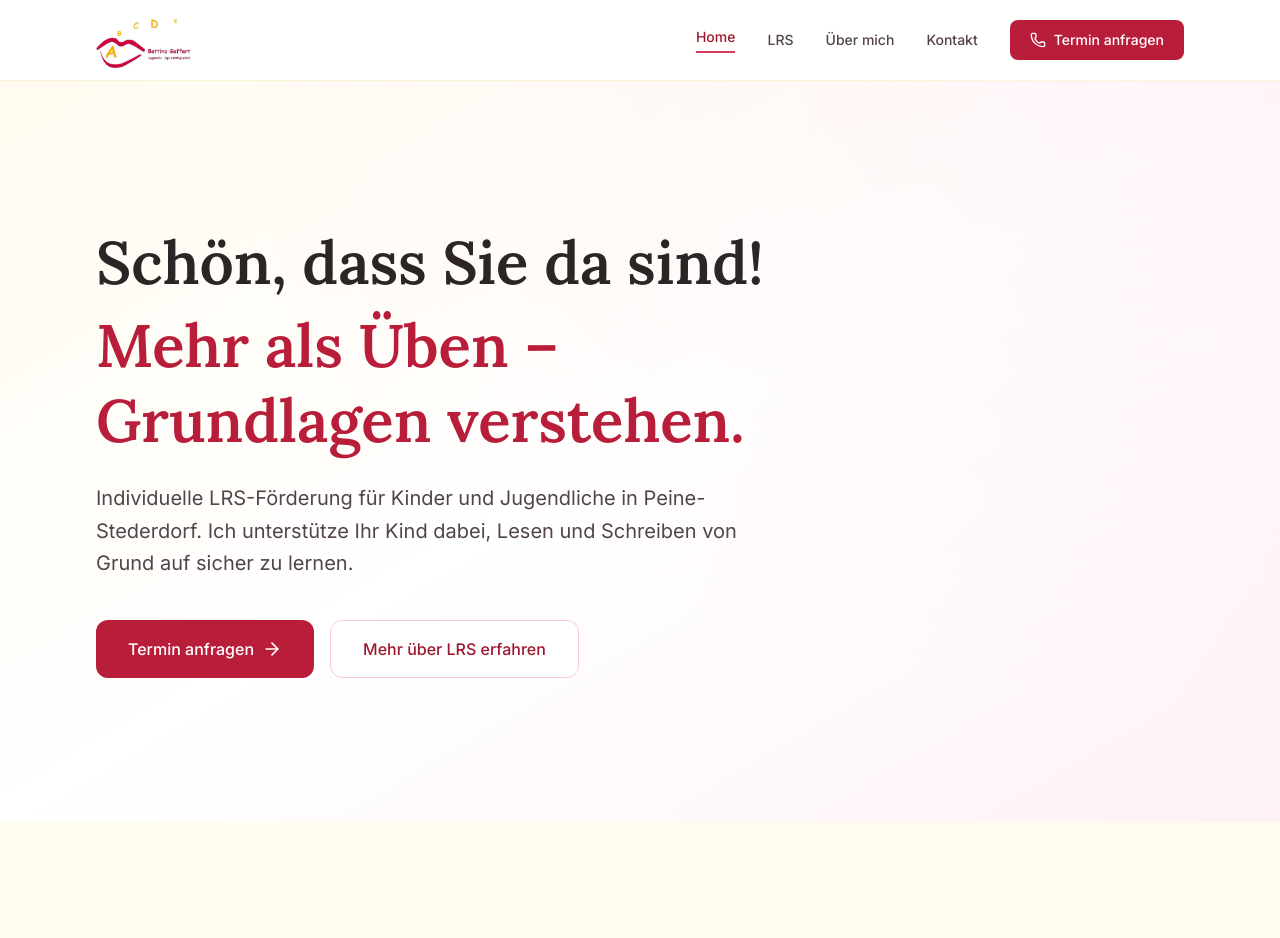
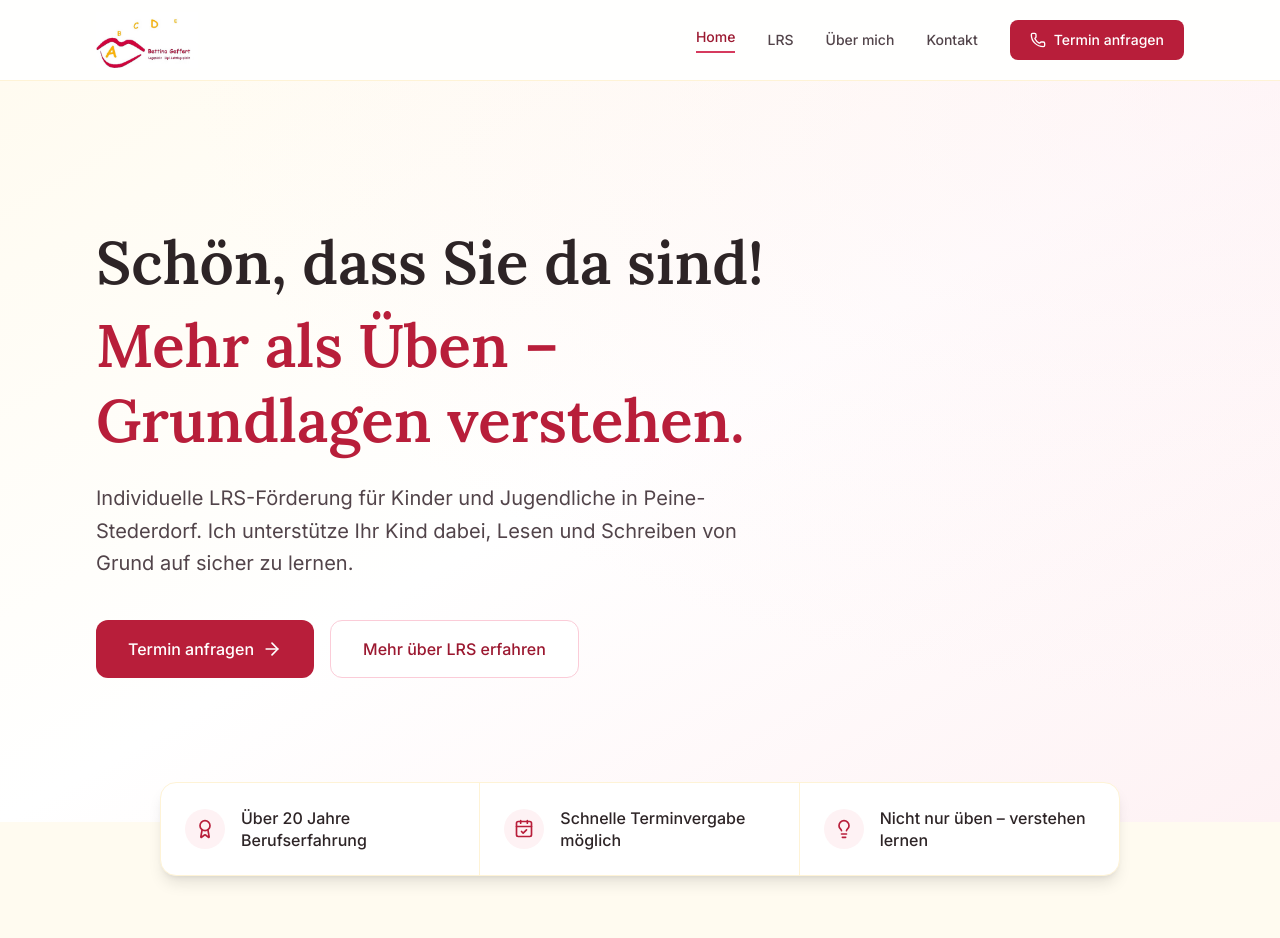
Before and after one commit to SamsiGg/Sinnfonie-Webiste, a Next.js app: page / in a window 1280 px wide. Shown: the top 938 px of the page. Built offline with nearby package versions, Linux system fonts and the light colour scheme.

Commit message:
Add trust bar with three key selling points on homepage
Three immediately visible highlights below the hero: 20+ years experience,
quick appointments, and understanding over repetition. Inspired by
competing local practice's clear value proposition layout.

Made-with: Cursor

```diff
--- a/src/app/page.tsx
+++ b/src/app/page.tsx
@@ -11,7 +11,24 @@ import {
   ShieldCheck,
   UserCheck,
   MapPin,
+  CalendarCheck,
+  Lightbulb,
 } from "lucide-react";
+
+const trustPoints = [
+  {
+    icon: Award,
+    text: "Über 20 Jahre Berufserfahrung",
+  },
+  {
+    icon: CalendarCheck,
+    text: "Schnelle Terminvergabe möglich",
+  },
+  {
+    icon: Lightbulb,
+    text: "Nicht nur üben – verstehen lernen",
+  },
+];
 
 export default function Home() {
   return (
@@ -21,6 +38,27 @@ export default function Home() {
         highlight="Mehr als Üben – Grundlagen verstehen."
         subtitle="Individuelle LRS-Förderung für Kinder und Jugendliche in Peine-Stederdorf. Ich unterstütze Ihr Kind dabei, Lesen und Schreiben von Grund auf sicher zu lernen."
       />
+
+      {/* Trust-Bar */}
+      <section className="relative z-10 -mt-8 sm:-mt-10 pb-8">
+        <div className="max-w-5xl mx-auto px-4 sm:px-6 lg:px-8">
+          <div className="bg-white rounded-2xl shadow-lg border border-warm-100 grid grid-cols-1 md:grid-cols-3 divide-y md:divide-y-0 md:divide-x divide-warm-100">
+            {trustPoints.map((point) => (
+              <div
+                key={point.text}
+                className="flex items-center gap-4 px-6 py-5 sm:py-6"
+              >
+                <div className="w-10 h-10 bg-primary-50 rounded-full flex items-center justify-center shrink-0">
+                  <point.icon className="w-5 h-5 text-primary-600" />
+                </div>
+                <span className="font-medium text-text-primary text-sm sm:text-base leading-snug">
+                  {point.text}
+                </span>
+              </div>
+            ))}
+          </div>
+        </div>
+      </section>
 
       {/* Mein Angebot */}
       <section className="py-20 sm:py-28">
```
